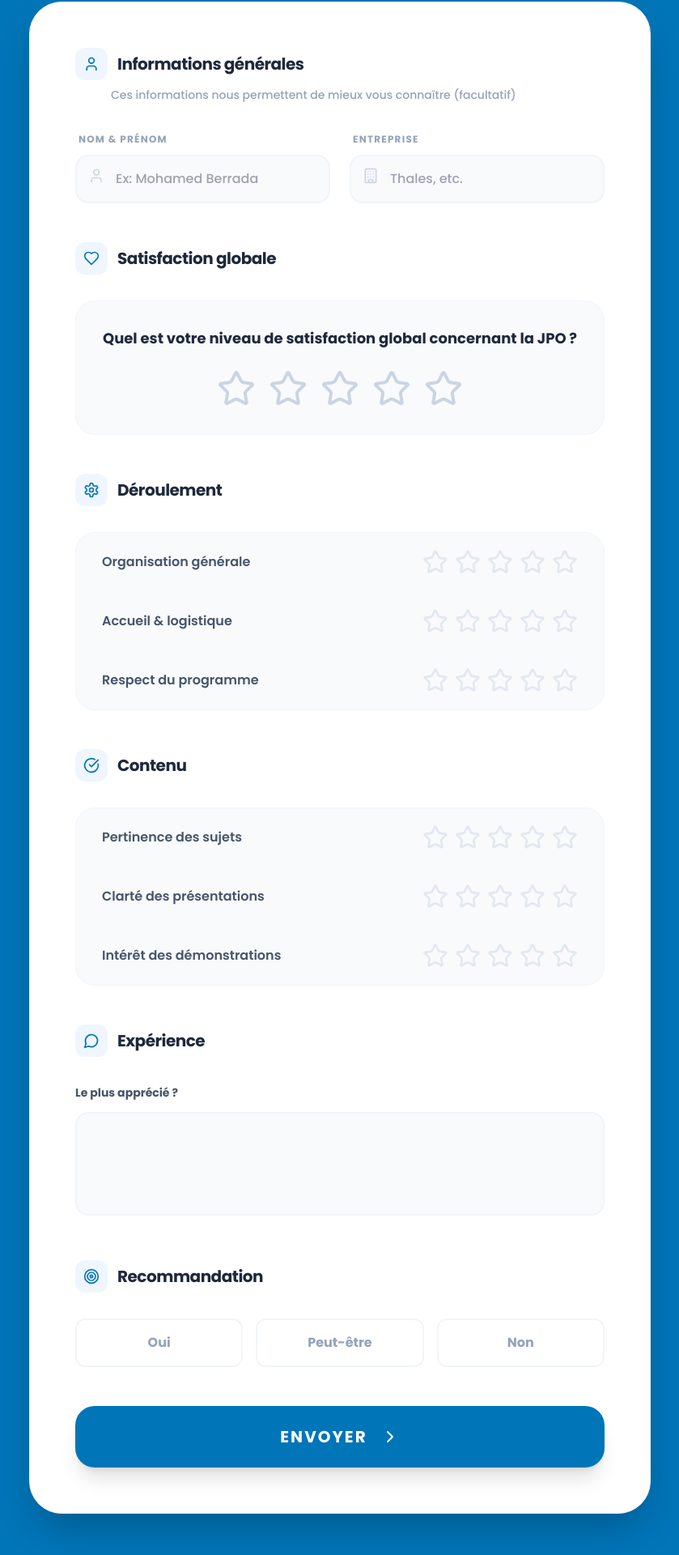
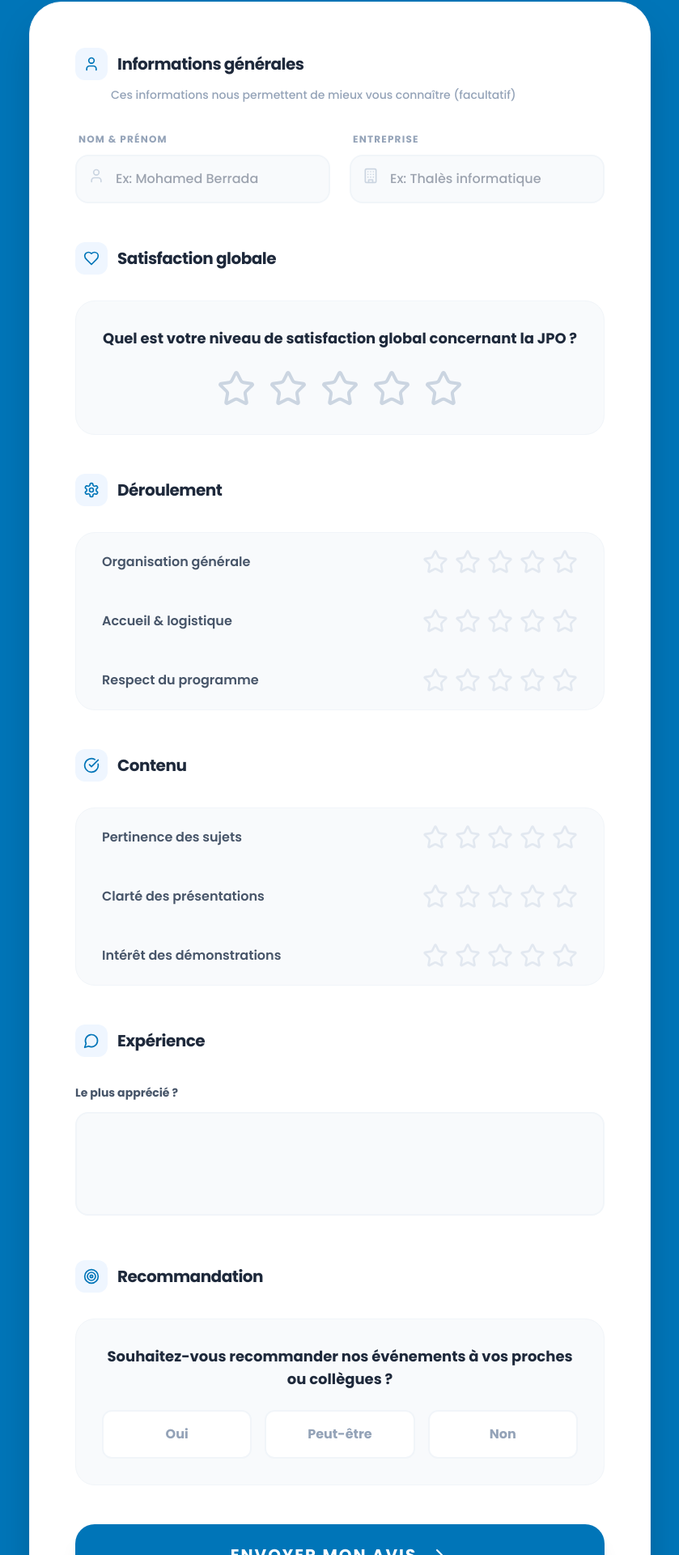
Before and after one commit to thalesmarket-cloud/Thales-feedback-event, a React (Vite) app: page / in a window 1280 px wide. Shown: the part 353-2273 px from the top of the page at 81% size, without its empty margins (220-1059 px from the left). Built offline with nearby package versions, Linux system fonts and the light colour scheme.

Commit message:
feat: Improve feedback form usability
Updates the placeholder text for the 'Entreprise' field and restructures the 'Recommandation' section to be more user-friendly with a clear question and larger clickable buttons.

```diff
--- a/components/FeedbackForm.tsx
+++ b/components/FeedbackForm.tsx
@@ -104,7 +104,7 @@ const FeedbackForm: React.FC<FeedbackFormProps> = ({ onSubmit }) => {
             <div className="relative group">
               <Building className="absolute left-4 top-4 w-5 h-5 text-slate-300" />
               <input
-                type="text" placeholder="Thales, etc."
+                type="text" placeholder="Ex: Thalès informatique"
                 className="w-full pl-12 pr-4 py-4 bg-slate-50 border-2 border-slate-100 rounded-2xl focus:border-[#0075B8] focus:bg-white outline-none transition-all font-medium"
                 value={formData.company} onChange={e => setFormData({...formData, company: e.target.value})}
               />
@@ -153,7 +153,9 @@ const FeedbackForm: React.FC<FeedbackFormProps> = ({ onSubmit }) => {
         </div>
 
         <SectionTitle icon={Target}>Recommandation</SectionTitle>
-        <div className="grid grid-cols-1 md:grid-cols-3 gap-4 mb-12">
+        <div className="bg-slate-50 p-8 rounded-3xl border border-slate-100 mb-12 text-center">
+          <p className="text-slate-800 font-bold text-lg mb-6">Souhaitez-vous recommander nos événements à vos proches ou collègues ?</p>
+          <div className="grid grid-cols-1 md:grid-cols-3 gap-4">
             {(['Oui', 'Peut-être', 'Non'] as Recommendation[]).map(opt => (
               <button
                 key={opt} type="button"
@@ -161,12 +163,13 @@ const FeedbackForm: React.FC<FeedbackFormProps> = ({ onSubmit }) => {
                 className={`py-4 rounded-xl font-bold border-2 transition-all ${
                   formData.recommendation === opt
                   ? 'border-[#0075B8] bg-blue-50 text-[#0075B8]'
-                : 'border-slate-100 bg-white text-slate-400'
+                  : 'border-slate-100 bg-white text-slate-400 hover:border-slate-200'
                 }`}
               >
                 {opt}
               </button>
             ))}
+          </div>
         </div>
 
         <button
@@ -174,7 +177,7 @@ const FeedbackForm: React.FC<FeedbackFormProps> = ({ onSubmit }) => {
           className="w-full py-6 rounded-3xl font-black text-white text-xl uppercase tracking-widest shadow-xl flex items-center justify-center space-x-4"
           style={{ backgroundColor: COLORS.primary }}
         >
-          <span>Envoyer</span>
+          <span>Envoyer mon avis</span>
           <ChevronRight className="w-6 h-6" />
         </button>
       </form>
```
Lines whose indentation alone changed are shown as unchanged.
